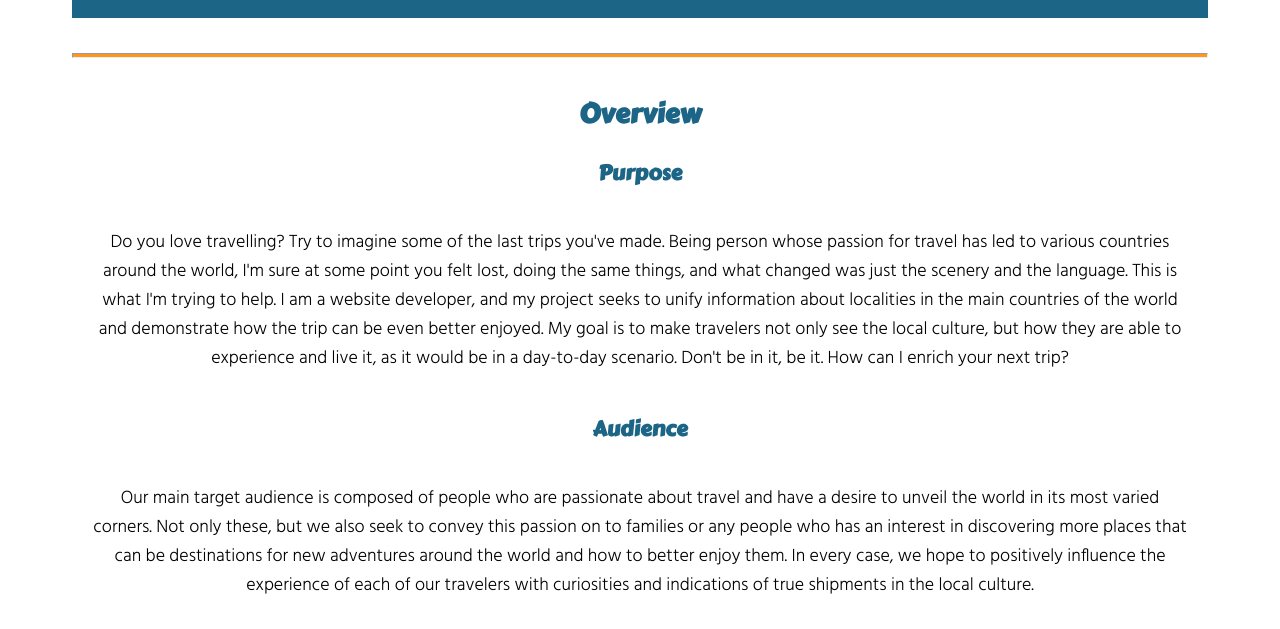
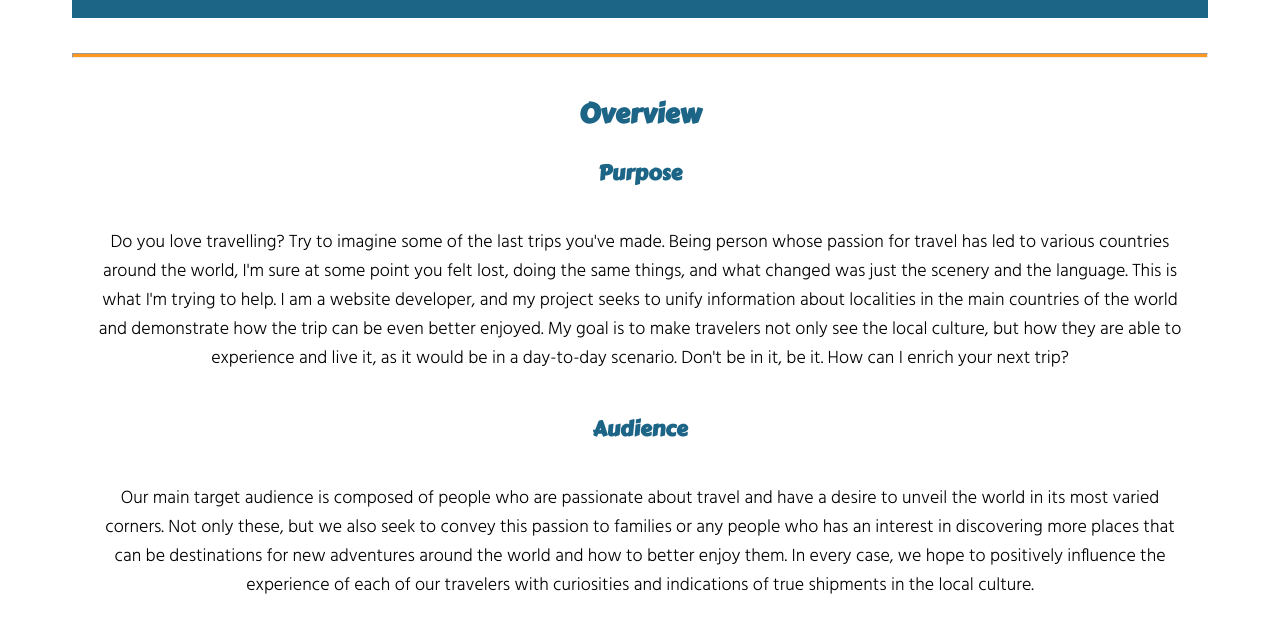
Before and after one commit to rafaelgholland/wdd130, a plain HTML site: page embracetheculture/site-plan.html in a window 1280 px wide. Shown: the part 323-952 px from the top of the page. Drawn offline with Linux system fonts and the light colour scheme.

Commit message:
grammar correction

```diff
--- a/embracetheculture/site-plan.html
+++ b/embracetheculture/site-plan.html
@@ -24,7 +24,7 @@
 
 
       <h3>Audience</h3>
-      <p>Our main target audience is composed of people who are passionate about travel and have a desire to unveil the world in its most varied corners. Not only these, but we also seek to convey this passion on to families or any people who has an interest in discovering more places that can be destinations for new adventures around the world and how to better enjoy them. In every case, we hope to positively influence the experience of each of our travelers with curiosities and indications of true shipments in the local culture.</p>  <!-- change this -->
+      <p>Our main target audience is composed of people who are passionate about travel and have a desire to unveil the world in its most varied corners. Not only these, but we also seek to convey this passion to families or any people who has an interest in discovering more places that can be destinations for new adventures around the world and how to better enjoy them. In every case, we hope to positively influence the experience of each of our travelers with curiosities and indications of true shipments in the local culture.</p>  <!-- change this -->
 
       <hr>
       <h2>Branding</h2>
```
